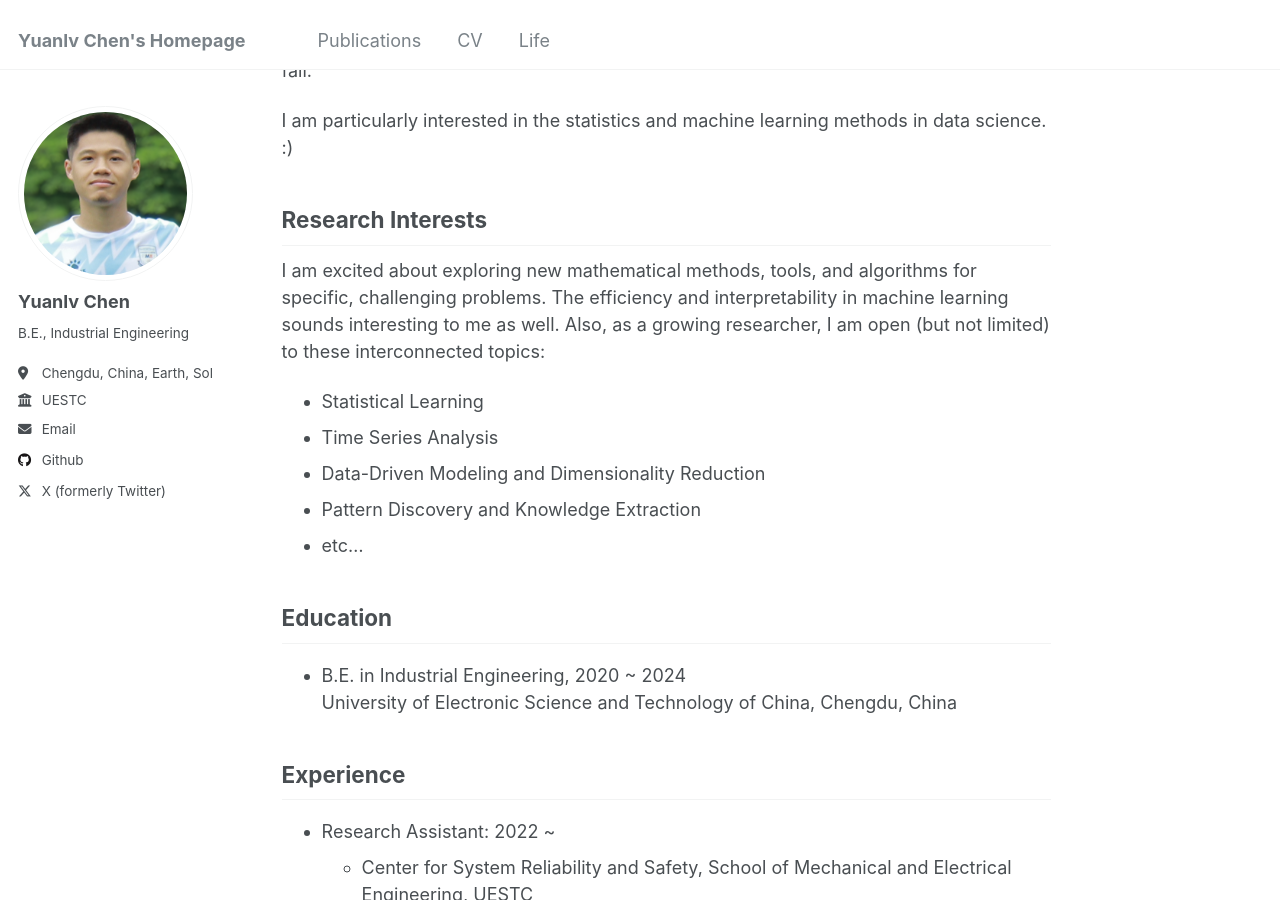
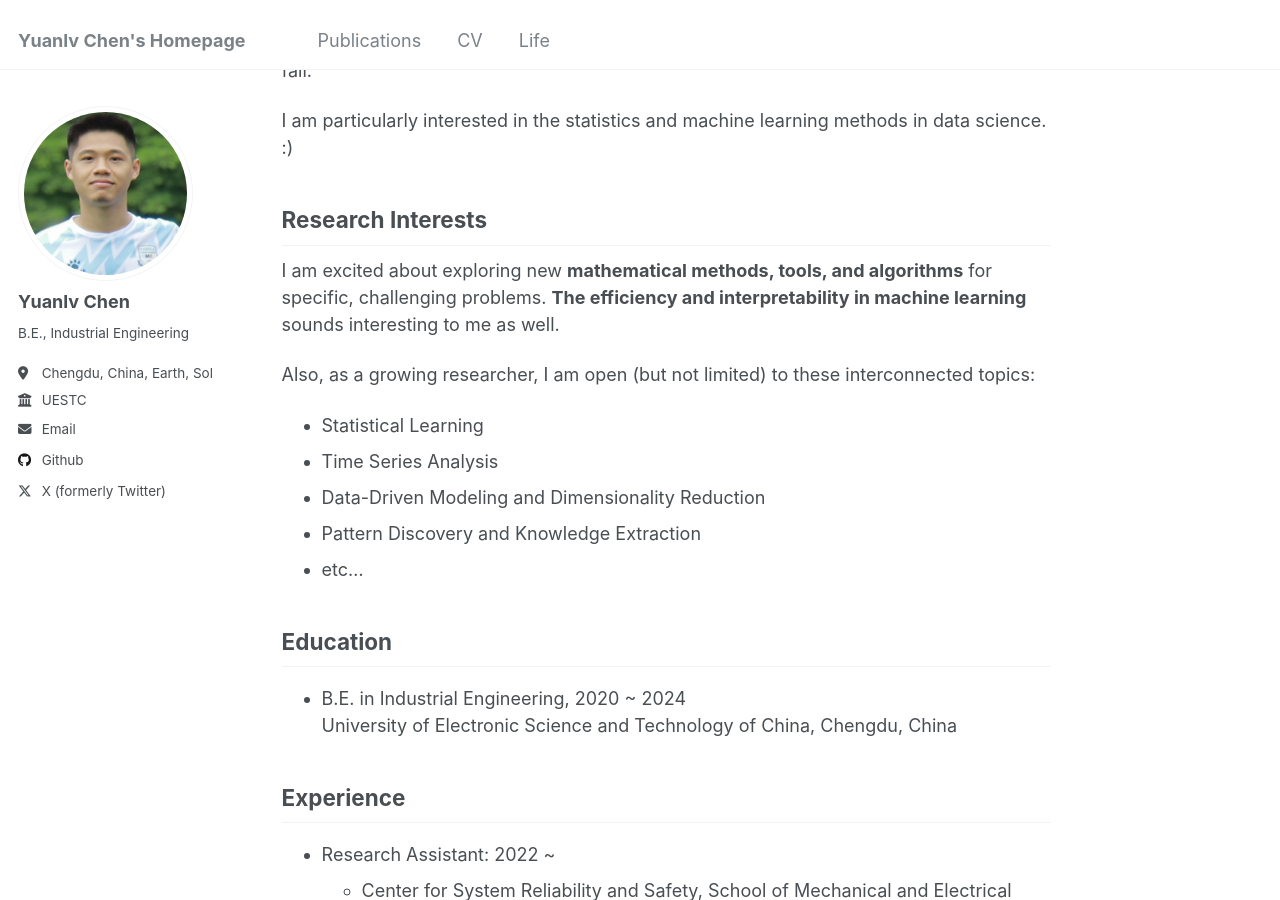
Before and after one commit to YLchen22/YLchen22.github.io, a Jekyll site: the page built from _pages/about.md, in a window 1280 px wide and 900 px high, scrolled down 300 px. Built offline with Jekyll 4.4.1, drawn with Linux system fonts in a browser that asks for light colours.

```diff
--- a/_pages/about.md
+++ b/_pages/about.md
@@ -17,7 +17,9 @@ I am particularly interested in the statistics and machine learning methods in d
 
 Research Interests
 ------
-I am excited about exploring new mathematical methods, tools, and algorithms for specific, challenging problems. The efficiency and interpretability in machine learning sounds interesting to me as well. Also, as a growing researcher, I am open (but not limited) to these interconnected topics:
+I am excited about exploring new **mathematical methods, tools, and algorithms** for specific, challenging problems. **The efficiency and interpretability in machine learning** sounds interesting to me as well.
+
+Also, as a growing researcher, I am open (but not limited) to these interconnected topics:
 * Statistical Learning
 * Time Series Analysis
 * Data-Driven Modeling and Dimensionality Reduction
```
